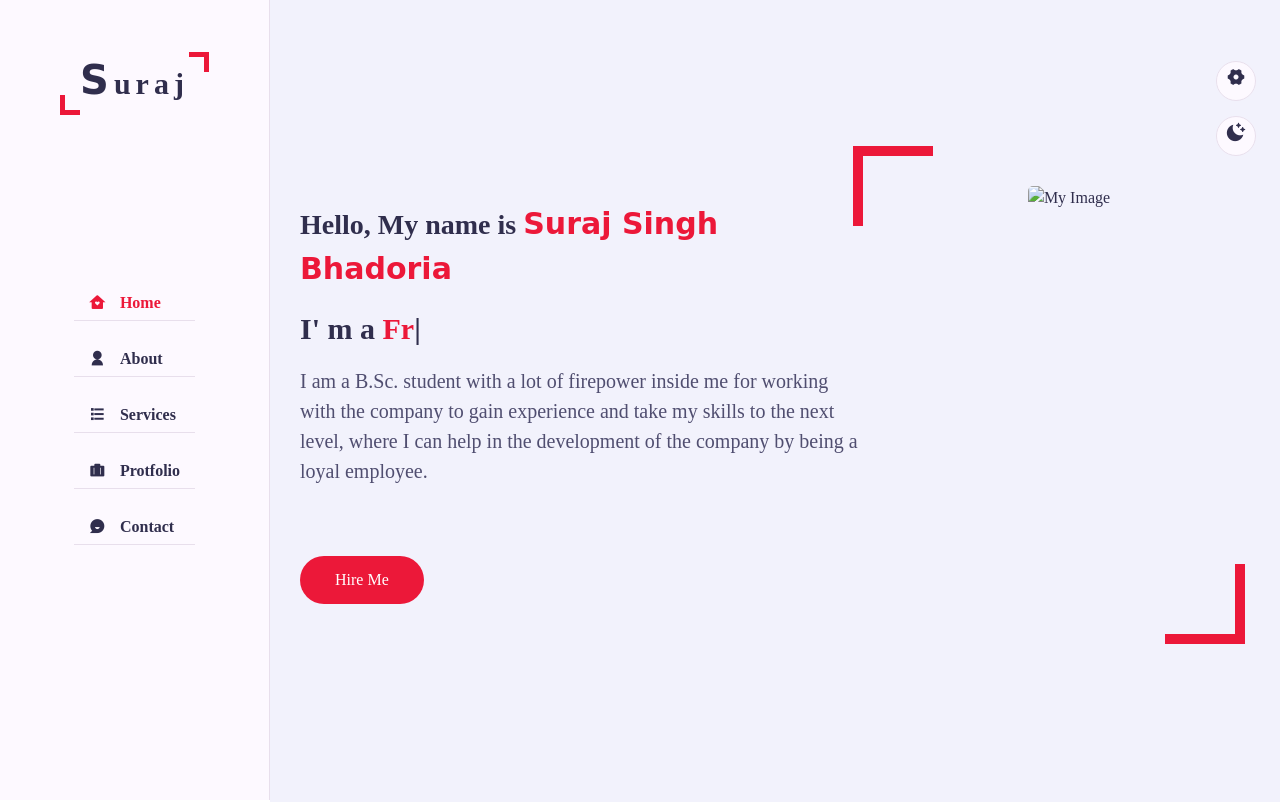
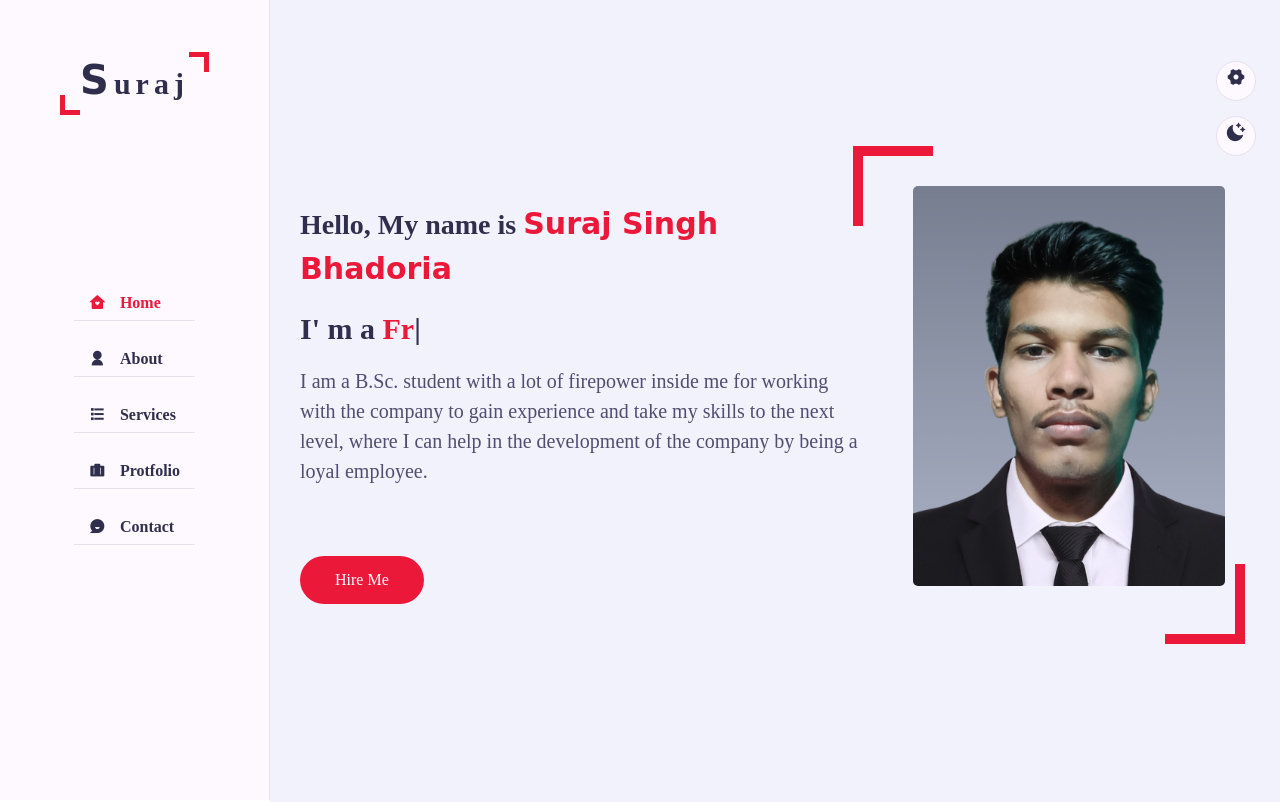
Before and after one commit to ss9324558/protfolio, a plain HTML site: page index.html in a window 1280 px wide. Shown: the top 802 px of the page. Drawn offline with nearby package versions, Linux system fonts and the light colour scheme; the site is published under a folder, as on GitHub Pages, so addresses that start at the root find nothing; a web font is replaced by a local one.

Commit message:
Update index.html

```diff
--- a/index.html
+++ b/index.html
@@ -58,7 +58,7 @@
                             <a href="#contact" class="btn hire-me">Hire Me</a>
                         </div>
                         <div class="home-img padd-15">
-                            <img src="/images/Photo.png" alt="My Image">
+                            <img src="protfolio/images/Photo.png" alt="My Image">
                         </div>
                     </div>
                 </div>
```
